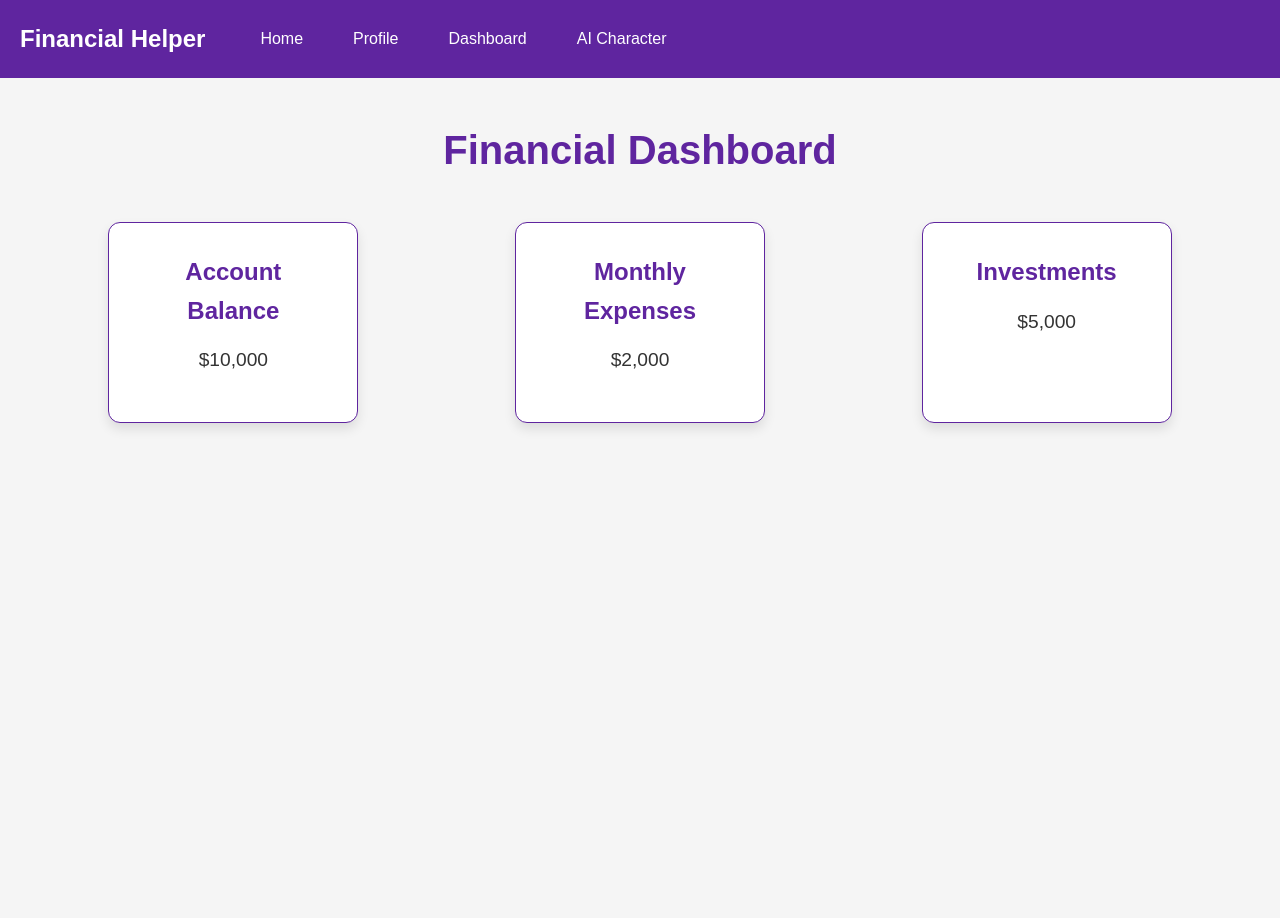
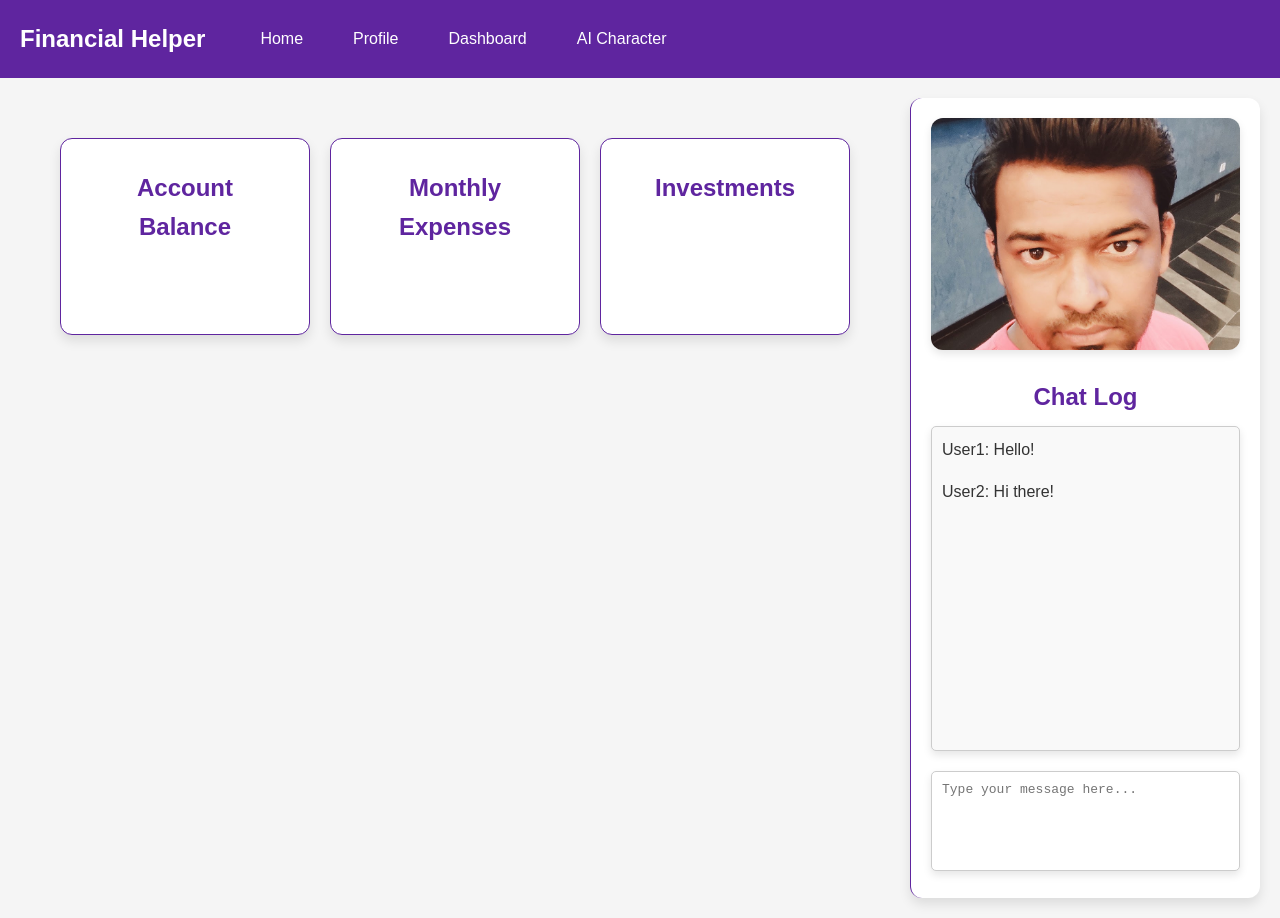
Before and after one commit to JohnMedlock/Finance-Friend, a React (Vite) app in the folder frontend/: page / in a window 1280 px wide. Before the commit the page ends 878 px from the top, so only its background shows below. Built offline with nearby package versions, Linux system fonts and the light colour scheme.

Commit message:
Add Sidebar component and enhance Financial Dashboard layout

```diff
--- a/frontend/src/components/Dashboard.css
+++ b/frontend/src/components/Dashboard.css
@@ -1,27 +1,28 @@
 .dashboard {
+  display: flex;
+  flex-direction: column;
   padding: 40px;
-  background-color: #f5f5f5;
+  background-color: var(--background-color);
   min-height: 100vh;
 }
 
-.dashboard h1 {
-  text-align: center;
-  margin-bottom: 40px;
-  color: #5f259f;
-  font-size: 2.5em;
-  font-weight: bold;
+.dashboard-content {
+  display: flex;
+  width: 100%;
+  gap: 20px;
 }
 
 .dashboard-cards {
   display: flex;
+  flex: 2;
   justify-content: space-around;
   flex-wrap: wrap;
   gap: 20px;
 }
 
 .card {
-  background-color: #ffffff;
-  border: 1px solid #5f259f;
+  background-color: var(--text-color-light);
+  border: 1px solid var(--primary-color);
   border-radius: 12px;
   padding: 30px;
   width: 250px;
@@ -31,17 +32,6 @@
 }
 
 .card:hover {
-  transform: translateY(-10px);
+  transform: translateY(-5px);
   box-shadow: 0 12px 24px rgba(0, 0, 0, 0.2);
 }
-
-.card h2 {
-  margin-bottom: 15px;
-  color: #5f259f;
-  font-size: 1.5em;
-}
-
-.card p {
-  font-size: 1.2em;
-  color: #333;
-}
--- a/frontend/src/components/Dashboard.jsx
+++ b/frontend/src/components/Dashboard.jsx
@@ -4,7 +4,7 @@ import './Dashboard.css';
 const Dashboard = () => {
   return (
     <div className="dashboard">
-      <h1>Financial Dashboard</h1>
+      <div className="dashboard-content">
         <div className="dashboard-cards">
           <div className="card">
             <h2>Account Balance</h2>
@@ -20,6 +20,7 @@ const Dashboard = () => {
           </div>
         </div>
       </div>
+    </div>
   );
 };
 
--- /dev/null
+++ b/frontend/src/components/Sidebar.css
@@ -0,0 +1,76 @@
+.sidebar {
+    flex: 1;
+    display: flex;
+    flex-direction: column;
+    align-items: center;
+    padding: 20px;
+    background-color: var(--text-color-light);
+    border-left: 1px solid var(--primary-color);
+    border-radius: 12px;
+    box-shadow: 0 6px 12px rgba(0, 0, 0, 0.1);
+  }
+
+  .picture {
+    width: 100%;
+    margin-bottom: 20px;
+  }
+
+  .picture img {
+    width: 100%;
+    height: auto;
+    aspect-ratio: 4 / 3;
+    object-fit: cover;
+    border-radius: 12px;
+    box-shadow: 0 4px 8px rgba(0, 0, 0, 0.1);
+  }
+
+  .chat-log {
+    flex: 1;
+    width: 100%;
+    display: flex;
+    flex-direction: column;
+    align-items: center;
+    margin-bottom: 20px;
+  }
+
+  .chat-log h2 {
+    margin-bottom: 10px;
+    color: var(--primary-color);
+    font-size: 1.5em;
+  }
+
+  .messages {
+    width: 100%;
+    height: 100%;
+    overflow-y: auto;
+    padding: 10px;
+    border: 1px solid #ccc;
+    border-radius: 5px;
+    background-color: #f9f9f9;
+    box-shadow: 0 4px 8px rgba(0, 0, 0, 0.1);
+    text-align: left; /* Align text to the left */
+  }
+
+  .chat-input {
+    width: 100%;
+  }
+
+  .chat-input textarea {
+    width: 100%;
+    height: 100px;
+    padding: 10px;
+    border-radius: 5px;
+    border: 1px solid #ccc;
+    resize: none;
+    font-size: 1em;
+    box-shadow: 0 4px 8px rgba(0, 0, 0, 0.1);
+    text-align: left;
+  }
+
+  @media (max-width: 768px) {
+    .sidebar {
+      width: 100%;
+      border-left: none;
+      border-top: 1px solid var(--primary-color);
+    }
+  }
--- /dev/null
+++ b/frontend/src/components/Sidebar.jsx
@@ -0,0 +1,26 @@
+import React from 'react';
+import profileImage from '../assets/beautiful.jpg';
+import './Sidebar.css';
+
+const Sidebar = () => {
+  return (
+    <div className="sidebar">
+      <div className="picture">
+        <img src={profileImage} alt="Profile" />
+      </div>
+      <div className="chat-log">
+        <h2>Chat Log</h2>
+        <div className="messages">
+          {/* Example messages */}
+          <p>User1: Hello!</p>
+          <p>User2: Hi there!</p>
+        </div>
+      </div>
+      <div className="chat-input">
+        <textarea placeholder="Type your message here..."></textarea>
+      </div>
+    </div>
+  );
+};
+
+export default Sidebar;
--- /dev/null
+++ b/frontend/src/pages/FinancialDashboard.css
@@ -0,0 +1,7 @@
+.financial-dashboard {
+    display: flex;
+    width: 100%;
+    gap: 20px;
+    padding: 20px;
+    box-sizing: border-box;
+  }
--- a/frontend/src/pages/FinancialDashboard.jsx
+++ b/frontend/src/pages/FinancialDashboard.jsx
@@ -1,12 +1,17 @@
 import React from 'react';
 import Dashboard from '../components/Dashboard';
 import Header from '../components/Header';
+import Sidebar from '../components/Sidebar';
+import './FinancialDashboard.css';
 
 const FinancialDashboard = () => {
   return (
     <div>
       <Header />
-      <Dashboard />
+      <div className="financial-dashboard">
+        <Dashboard />
+        <Sidebar />
+      </div>
     </div>
   );
 };
```
Lines whose indentation alone changed are shown as unchanged.
